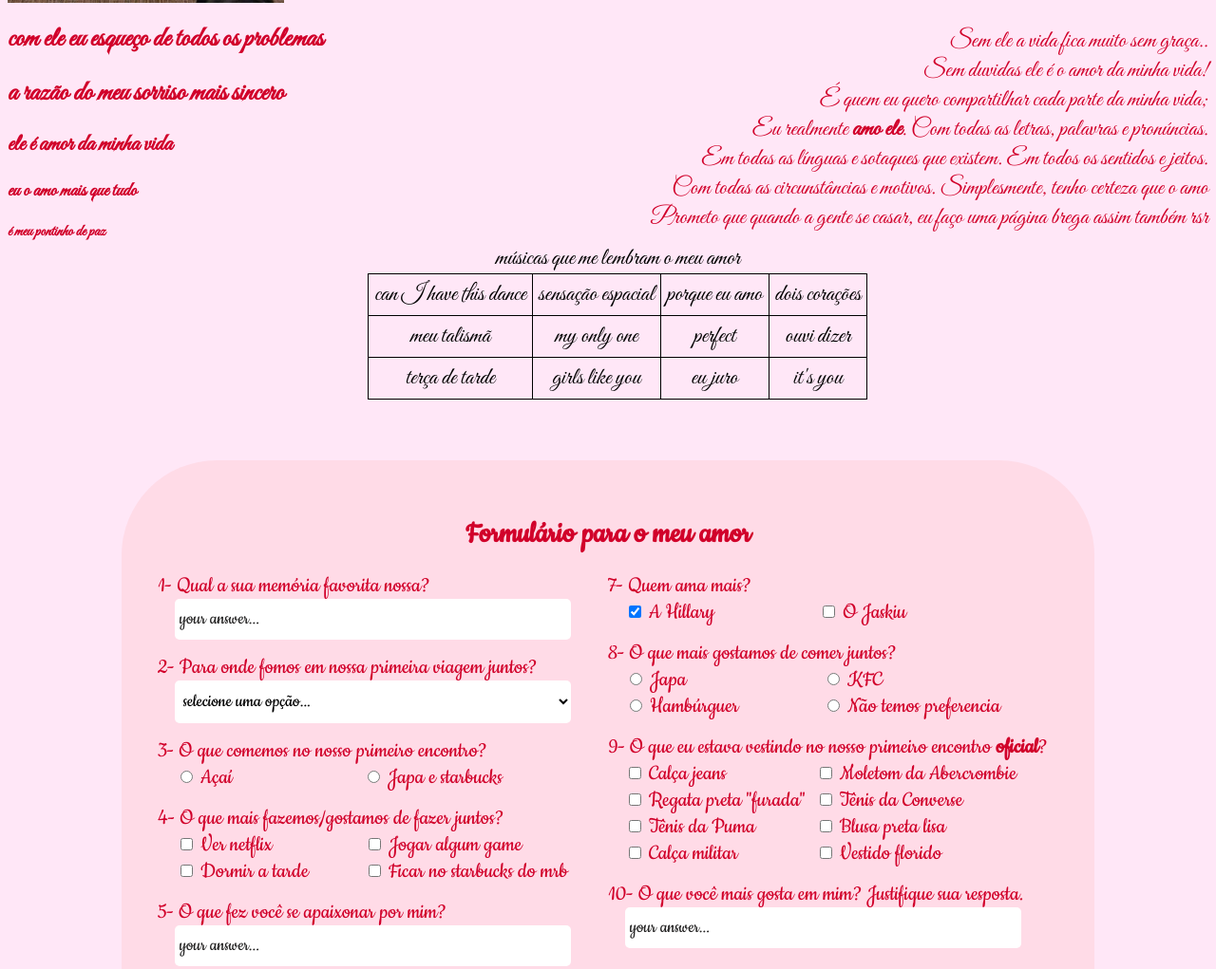
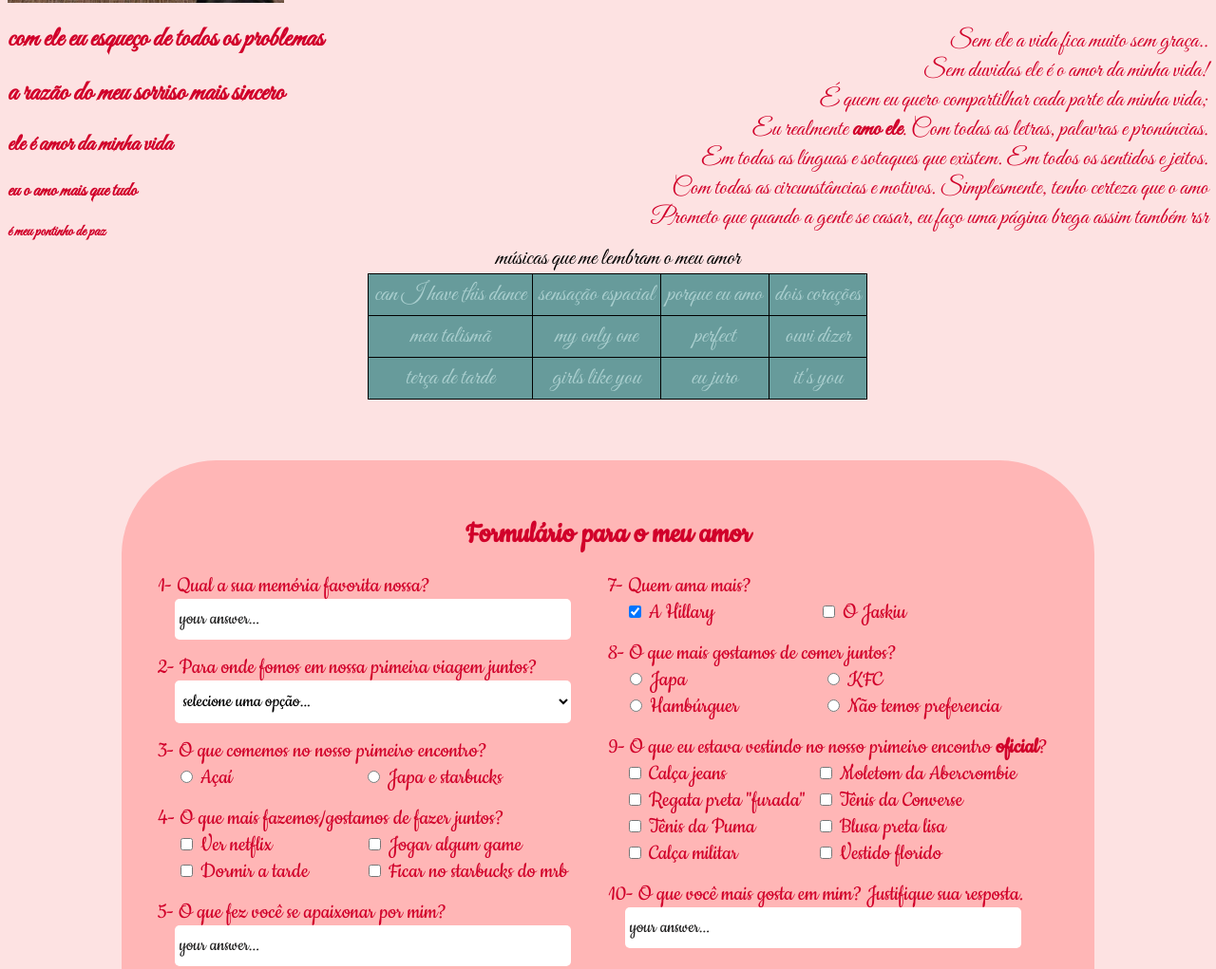
Before and after one commit to hillary-reis/for-my-love, a plain HTML site: page love.html in a window 1280 px wide. Shown: the part 690-1711 px from the top of the page at 95% size. Drawn offline with Linux system fonts and the light colour scheme.

Commit message:
terceira versão

```diff
--- a/style.css
+++ b/style.css
@@ -1,5 +1,5 @@
 body {
-    background-color: hsla(319, 100%, 95%, 0.945);
+    background-color: #fde2e2;
     color: #d1002a;
     font-family: 'great vibes', cursive;
     font-size: 25px;
@@ -33,7 +33,7 @@ div.videoo {
 
 a {
     text-decoration: none;
-    color: rgb(0, 0, 0);
+    color: #aacfcf;
 }
 
 h5.video {
@@ -67,7 +67,9 @@ div.tabela {
 table {
     border-collapse: collapse;
     text-align: center;
-    color: rgba(0, 0, 0, 1);
+    color: #000000;
+    background-color: #679b9b;
+    border-radius: 5px;
 }
 
 tr,
@@ -95,7 +97,7 @@ form {
     margin-top: 5%;
     padding: 3%;
     width: 75%;
-    background-color: rgba(255, 206, 214, 0.479);
+    background-color: #ffb6b6;
     font-family: 'Cookie', cursive;
     border-radius: 4em;
 }
```
